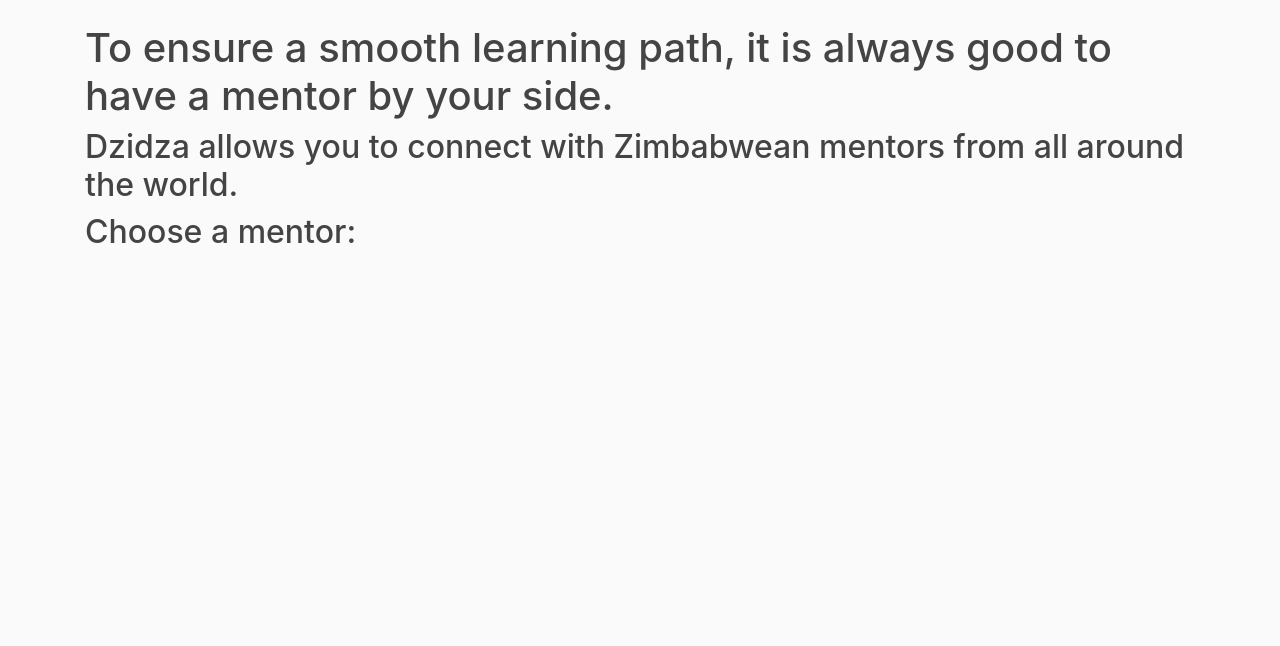
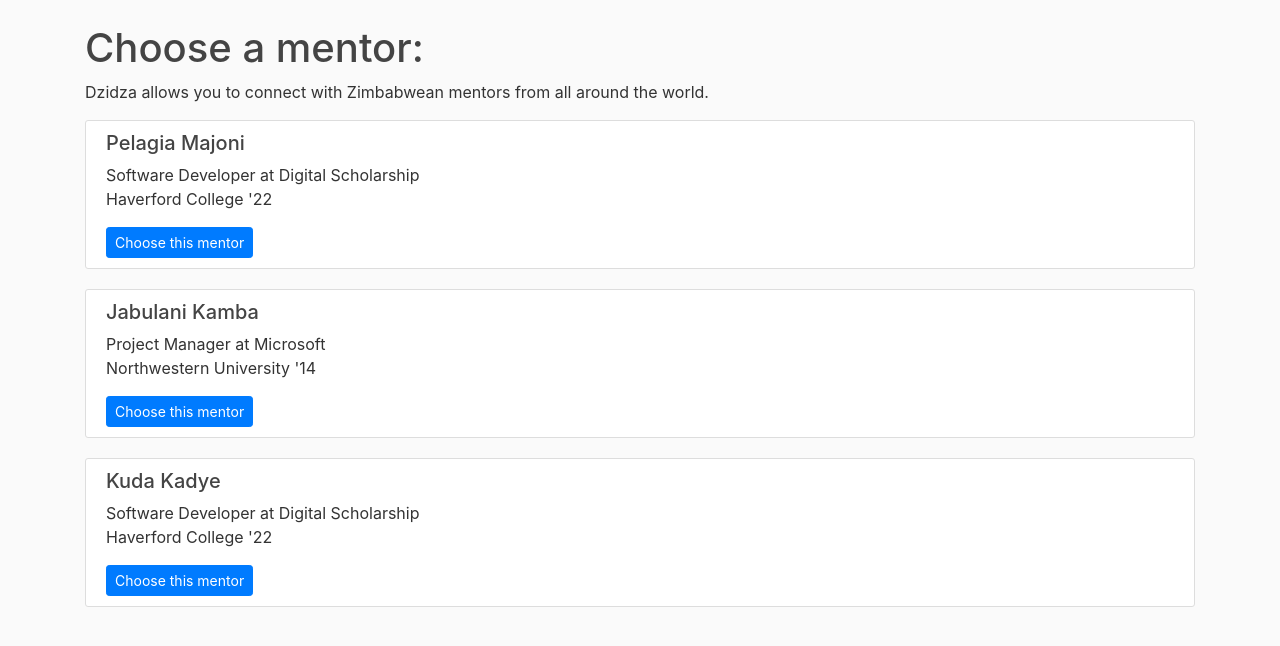
Before and after one commit to ikhovryak/DzidzaCode, a Flask app: page /find_mentors in a window 1280 px wide. Shown: the part 56-702 px from the top of the page. Run offline with Flask 2, Linux system fonts and the light colour scheme; some libraries are stand-ins or nearby versions.

Commit message:
added changes to mentors

```diff
--- a/dzidza/routes.py
+++ b/dzidza/routes.py
@@ -15,9 +15,9 @@
         self.job = job
         self.description = description
 
-mentor1 = Mentor("Pelagia", "Haverford College '22", "Software Developer at Digital Scholarship", "")
-mentor2 = Mentor("Pelagia 2", "Haverford College '22", "Software Developer at Digital Scholarship", "")
-mentor3 = Mentor("Pelagia 3", "Haverford College '22", "Software Developer at Digital Scholarship", "")
+mentor1 = Mentor("Pelagia Majoni", "Haverford College '22", "Software Developer at Digital Scholarship", "")
+mentor2 = Mentor("Jabulani Kamba", "Northwestern University '14", "Project Manager at Microsoft", "")
+mentor3 = Mentor("Kuda Kadye", "Haverford College '22", "Software Developer at Digital Scholarship", "")
 
 all_mentors = [mentor1, mentor2, mentor3]
 
--- a/dzidza/templates/mentors_init.html
+++ b/dzidza/templates/mentors_init.html
@@ -1,21 +1,17 @@
 {% extends "layout.html" %}
 {% block content %}
-    <h1>To ensure a smooth learning path, it is always good to have a mentor by your side.</h1>
-    <h2>Dzidza allows you to connect with Zimbabwean mentors from all around the world.</h3>
-    <h2>Choose a mentor:</h2>
+    <h1>Choose a mentor:</h1>
+    <p>Dzidza allows you to connect with Zimbabwean mentors from all around the world.</p>
 
-    <!-- {% for mentor in mentors %}
+    {% for mentor in mentors %}
         <article class="media content-section">
-          <img class="rounded-circle article-img" src="{{ url_for('static', filename='profile_pics/default.jpg') }}">
+          <!-- <img class="rounded-circle article-img" src="{{ url_for('static', filename="{{ mentor.image }}") }}"> -->
           <div class="media-body">
-
-            <h2><a class="article-title">{{ mentor.name }}</a></h2>
-            <h3><a class="article-title">{{ mentor.job }}</a></h3>
-            <h3><a class="article-title">{{ mentor.education }}</a></h3>
+            <h5>{{ mentor.name }}</h5>
+            <p>{{ mentor.job }} </br> {{ mentor.education }}</p>
             <p class="article-content">{{ mentor.description }}</p>
-            <a href="#" class="btn btn-primary" role="button">Choose this mentor</a>
-
+            <a href="#" class="btn btn-sm btn-primary" role="button">Choose this mentor</a>
           </div>
         </article>
-    {% endfor %} -->
+    {% endfor %}
 {% endblock %}
```
Also changed, not shown: 1 other file.
